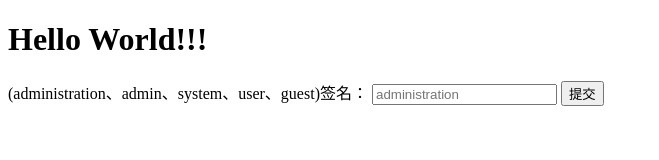
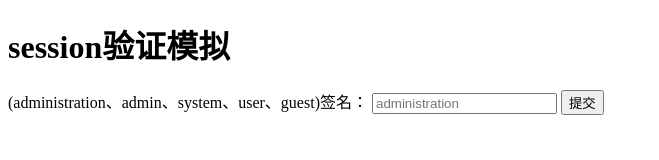
Before and after one commit to ifxc/mock_server, a website: page index.html in a window 1280 px wide. Shown: the whole page, without its empty margins (0-659 px from the left). Drawn offline with Linux system fonts and the light colour scheme.

Commit message:
session验证模拟

```diff
--- a/index.html
+++ b/index.html
@@ -2,11 +2,10 @@
 <html>
 <head>
     <meta charset="UTF-8">
-    <title>Hello World!!!</title>
+    <title>session验证模拟</title>
 </head>
 <body>
-<h1>Hello World!!!</h1>
-
+<h1>session验证模拟</h1>
 <form action="/sign" method="post">
     <label for="sign">(administration、admin、system、user、guest)签名：</label>
     <input id="sign" type="text" name="sign" placeholder="administration"/>
```
